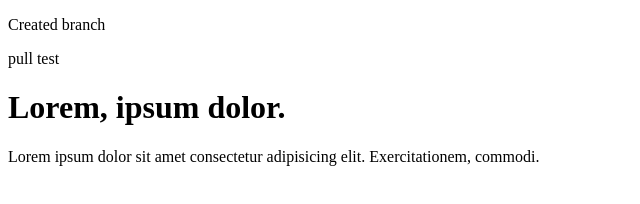
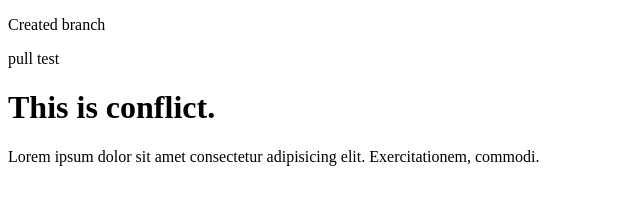
Before and after one commit to Mamadoud175w/groupActivity, a plain HTML site: page index.html in a window 1280 px wide. Shown: the whole page, without its empty margins (0-640 px from the left). Drawn offline with Linux system fonts and the light colour scheme.

Commit message:
conflict title

```diff
--- a/index.html
+++ b/index.html
@@ -8,7 +8,7 @@
   <body>
     <p>Created branch</p>
     <p>pull test</p>
-    <h1>Lorem, ipsum dolor.</h1>
+    <h1>This is conflict.</h1>
 
     <footer>
       Lorem ipsum dolor sit amet consectetur adipisicing elit. Exercitationem,
```
